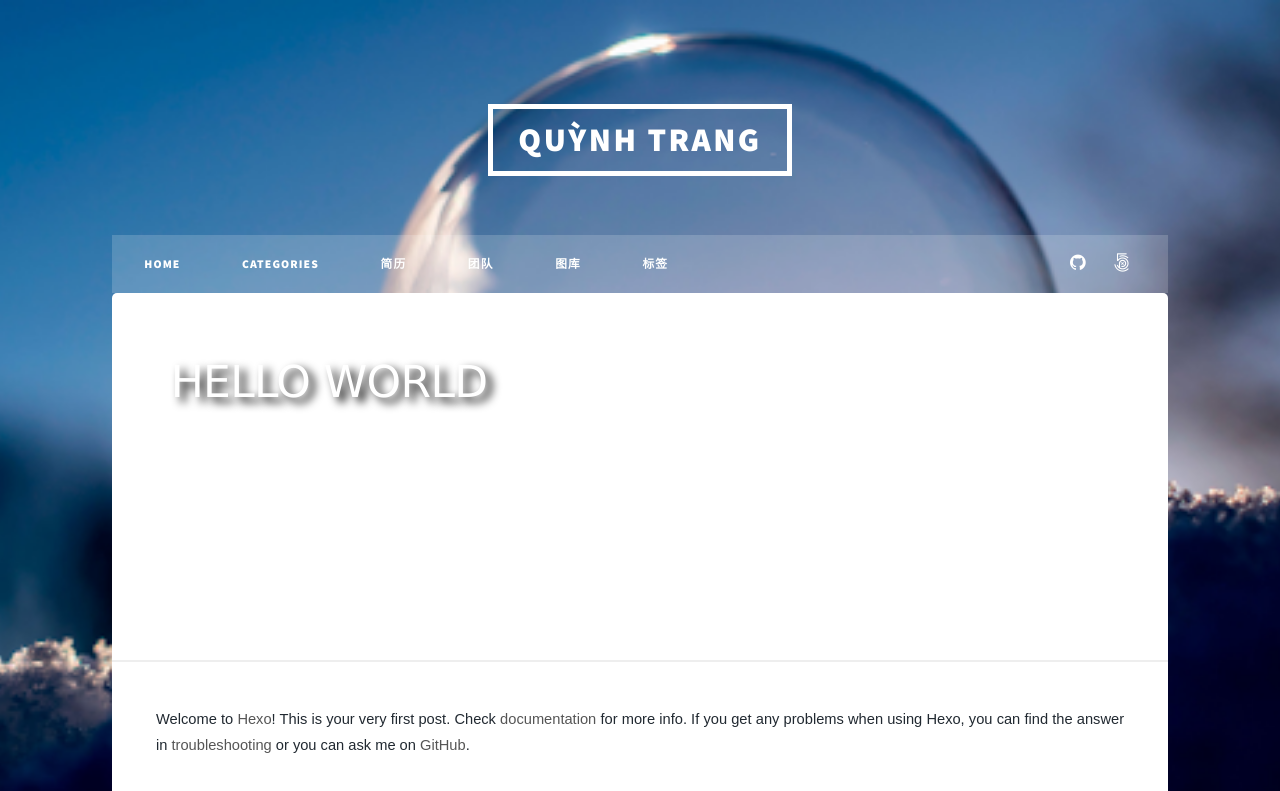
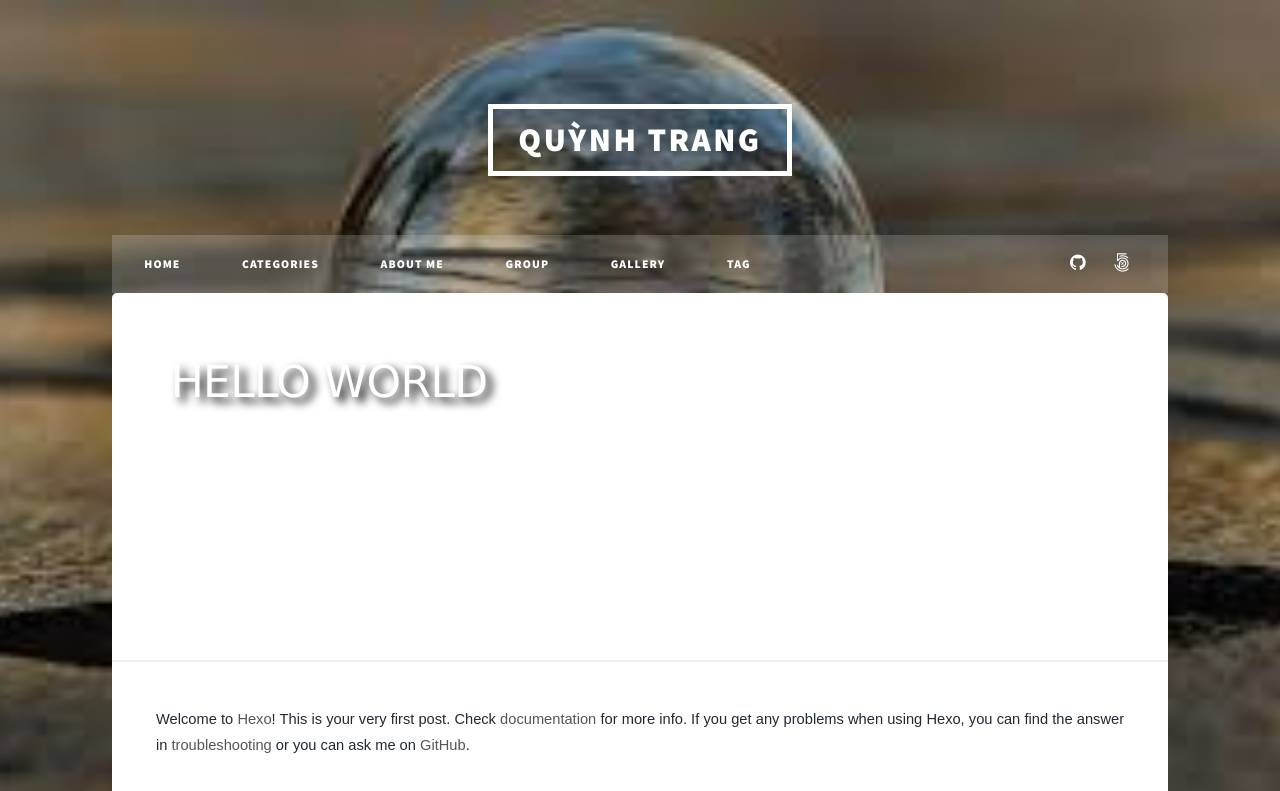
Before and after one commit to quynhtrang98vp/quynhtrang.github.io, a plain HTML site: page 2021/05/26/hello-world/index.html in a window 1280 px wide. Shown: the top 791 px of the page. Drawn offline with nearby package versions, Linux system fonts and the light colour scheme; some packages are replaced by stand-ins of ours; a script that the page names is missing.

Commit message:
Site updated: 2021-05-27 13:46:57

```diff
--- a/2021/05/26/hello-world/index.html
+++ b/2021/05/26/hello-world/index.html
@@ -24,7 +24,7 @@
           content: ' ';
           position: fixed;
           top: 0;
-          background: url('/img/background.png') center 0 no-repeat;
+          background: url('/img/back_ground.jpeg') center 0 no-repeat;
           right: 0;
           bottom: 0;
           left: 0;
@@ -106,26 +106,26 @@
 		        <!-- Pages 自定义   -->
 
 		        <li>
-		            <a href="/about/" title="简历">
-		                简历
+		            <a href="/about/" title="About me">
+		                About me
 		            </a>
 		        </li>
 
 		        <li>
-		            <a href="/group/" title="团队">
-		                团队
+		            <a href="/group/" title="Group">
+		                Group
 		            </a>
 		        </li>
 
 		        <li>
-		            <a href="/gallery/" title="图库">
-		                图库
+		            <a href="/gallery/" title="Gallery">
+		                Gallery
 		            </a>
 		        </li>
 
 		        <li>
-		            <a href="/tag/" title="标签">
-		                标签
+		            <a href="/tag/" title="Tag">
+		                Tag
 		            </a>
 		        </li>
 
```
Also changed, not shown: archives/2021/05/index.html (+9 -9 lines), archives/2021/index.html (+9 -9 lines), archives/index.html (+9 -9 lines), index.html (+9 -9 lines), img/back_ground.jpeg (added).
